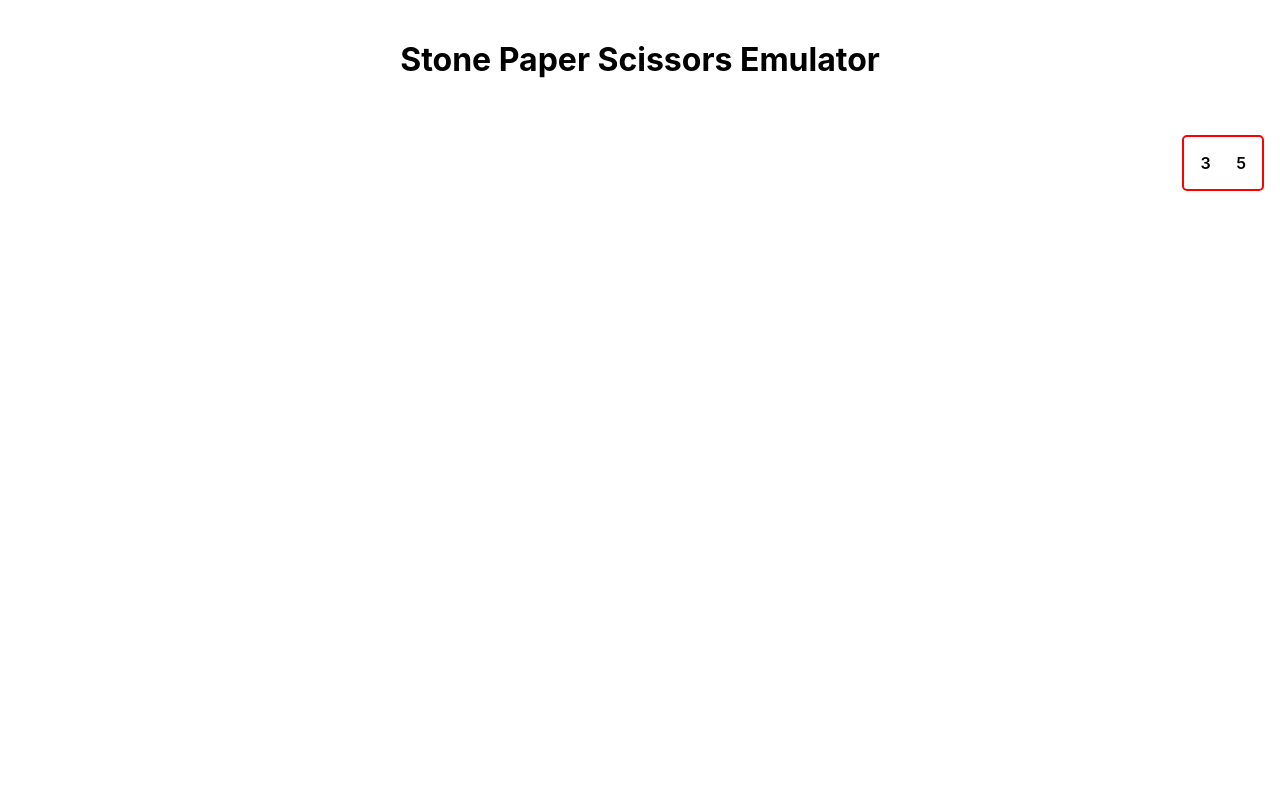
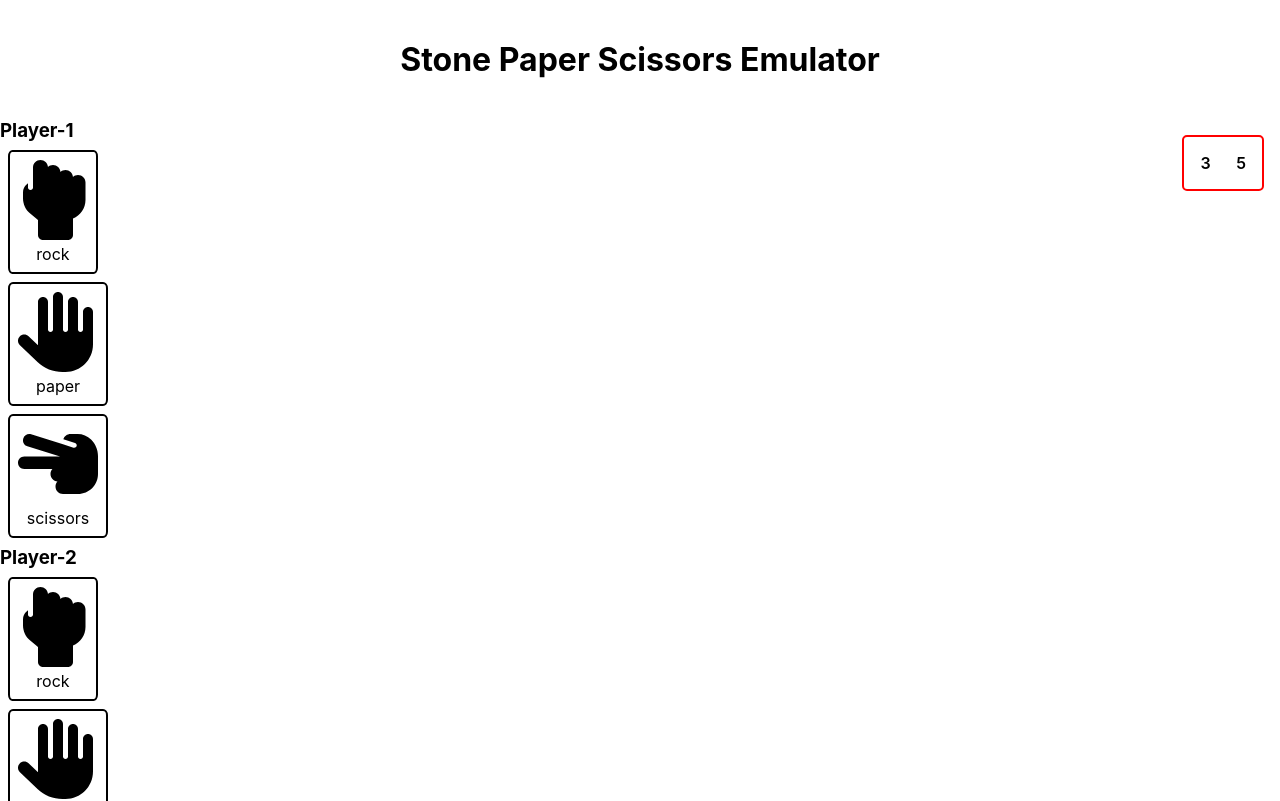
Before and after one commit to divyanshchahar/stone_paper-scissors, a React (Create React App) app: page / in a window 1280 px wide. Shown: the top 801 px of the page. Built offline with nearby package versions, Linux system fonts and the light colour scheme.

Commit message:
integrated layout

```diff
--- a/src/App.js
+++ b/src/App.js
@@ -2,12 +2,14 @@ import logo from "./logo.svg";
 import "./App.css";
 
 import NumberOfRounds from "./components/NumberOfRounds";
+import PlayerLayout from "./layouts/PlayerLayout";
 
 function App() {
   return (
     <>
       <h1>Stone Paper Scissors Emulator</h1>
       <NumberOfRounds />
+      <PlayerLayout />
     </>
   );
 }
```
